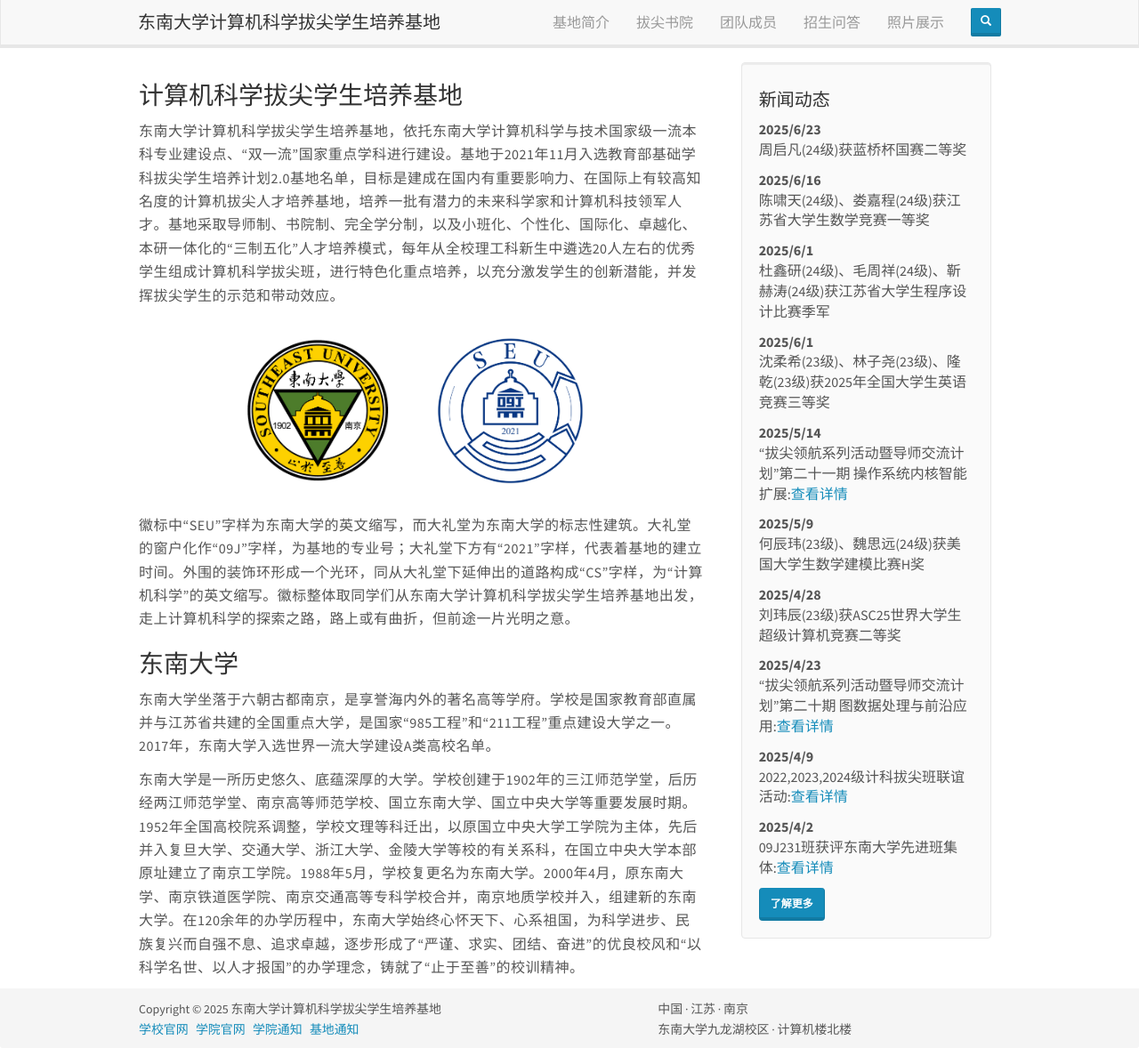
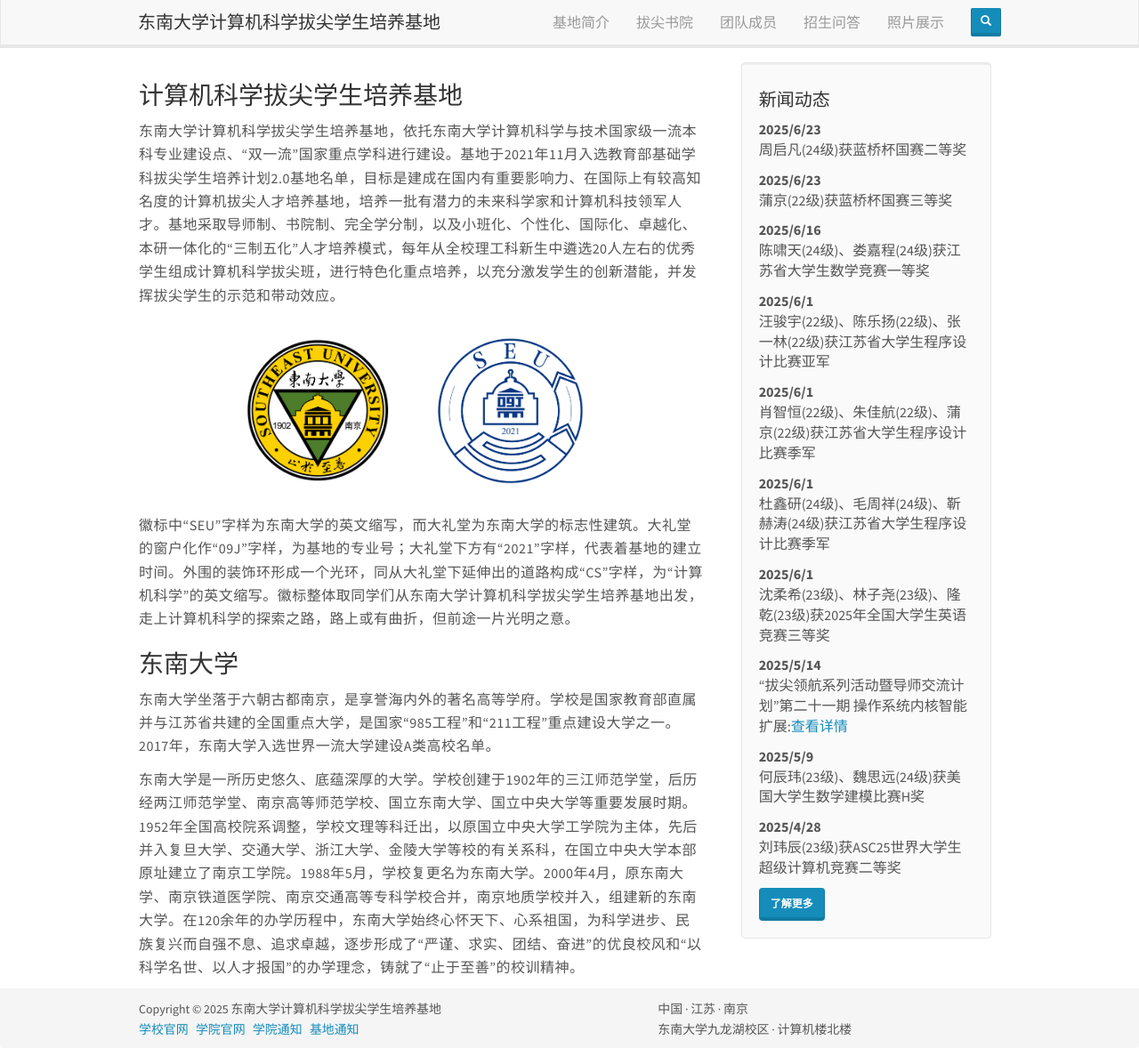
Before and after one commit to ChPu437/chpu437.github.io, a Jekyll site: the page built from _pages/home.md, in a window 1280 px wide and 1178 px high. Shown: the whole window at 89% size. Built offline with Jekyll 4.4.1, drawn with Linux system fonts in a browser that asks for light colours; nearby versions of some CDN libraries.

Commit message:
doc: 添加了更多22级cpc获奖信息

```diff
--- a/_data/news.yml
+++ b/_data/news.yml
@@ -1,8 +1,17 @@
 - date: 2025/6/23
   headline: "周启凡(24级)获蓝桥杯国赛二等奖"
 
+- date: 2025/6/23
+  headline: "蒲京(22级)获蓝桥杯国赛三等奖"
+
 - date: 2025/6/16
   headline: "陈啸天(24级)、娄嘉程(24级)获江苏省大学生数学竞赛一等奖"
+
+- date: 2025/6/1
+  headline: "汪骏宇(22级)、陈乐扬(22级)、张一林(22级)获江苏省大学生程序设计比赛亚军"
+
+- date: 2025/6/1
+  headline: "肖智恒(22级)、朱佳航(22级)、蒲京(22级)获江苏省大学生程序设计比赛季军"
 
 - date: 2025/6/1
   headline: "杜鑫研(24级)、毛周祥(24级)、靳赫涛(24级)获江苏省大学生程序设计比赛季军"
@@ -34,6 +43,9 @@
 - date: 2025/3/5
   headline: "“拔尖领航系列活动暨导师交流计划”第十八期 互联网的未来:<a href='https://mp.weixin.qq.com/s/KeFn_UQyV0FUP0YHN4Iqmw' target='_blank'>查看详情</a>"
 
+- date: 2024/12/22
+  headline: "肖智恒(22级)、朱佳航(22级)、蒲京(22级)获ICPC香港站铜奖"
+
 - date: 2024/12/7
   headline: "09J241班开展 '计'思广益,相伴同行 活动:<a href='https://mp.weixin.qq.com/s/zZGev2eaYl21eEhVAsuWQA' target='_blank'>查看详情</a>"
 
@@ -41,13 +53,19 @@
   headline: "“拔尖领航系列活动暨导师交流计划”第十七期 多模态视觉感知及其应用:<a href='https://mp.weixin.qq.com/s/CcHqM-yqdKuS0_LoEXRfWA' target='_blank'>查看详情</a>"
 
 - date: 2024/12/1
-  headline: "杜鑫研(24级)、毛周祥(24级)、靳赫涛(24级)获ICPC银奖"
+  headline: "杜鑫研(24级)、毛周祥(24级)、靳赫涛(24级)获ICPC上海站银奖"
+
+- date: 2024/12/1
+  headline: "汪骏宇(22级)、陈乐扬(22级)、张一林(22级)获ICPC上海站银奖"
 
 - date: 2024/11/24
   headline: "刘一鸣(23级)获百度之星程序设计大赛决赛金奖，郑博文(23级)获铜奖"
 
 - date: 2024/11/21
   headline: "“拔尖领航系列活动特别策划篇”第三期 运筹学遇上大模型的机会与挑战，华为的实践之路"
+
+- date: 2024/11/10
+  headline: "汪骏宇(22级)、陈乐扬(22级)、张一林(22级)获CCPC重庆站银奖"
 
 - date: 2024/11/9
   headline: "东南大学计算机科学拔尖学生培养基地书院空间落成启用仪式暨人才培养研讨会成功举行:<a href='https://mp.weixin.qq.com/s/DUL4U-12_wW53bclPqrBtw' target='_blank'>查看详情</a>"
```
